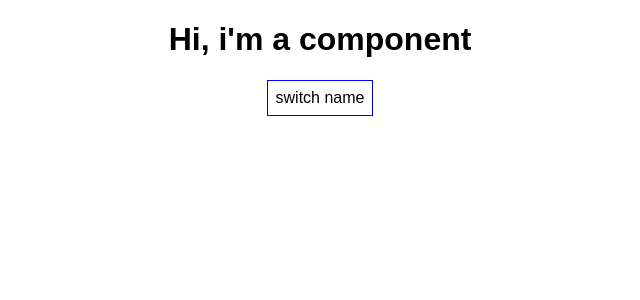
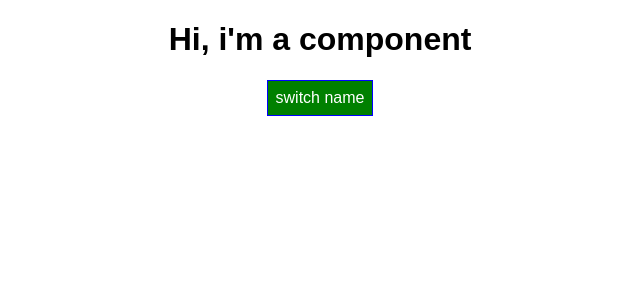
Before and after one commit to schmitty890/the-complete-guide-section-3, a React (Create React App) app: page / in a window 1280 px wide. Shown: the top 300 px of the page, without its empty margins (320-960 px from the left). Built offline with nearby package versions, Linux system fonts and the light colour scheme.

Commit message:
setting classes dynamically

```diff
--- a/src/App.js
+++ b/src/App.js
@@ -54,10 +54,12 @@
 
   render() {
     const style = {
-      backgroundColor: 'white',
+      backgroundColor: 'green',
+      color: 'white',
       font: 'inherit',
       border: '1px solid blue',
-      padding: '8px'
+      padding: '8px',
+      cursor: 'pointer'
     };
 
     let persons = null;
@@ -75,6 +77,7 @@
           })}
         </div>
       );
+      style.backgroundColor = 'red';
     }
 
     return (
```
